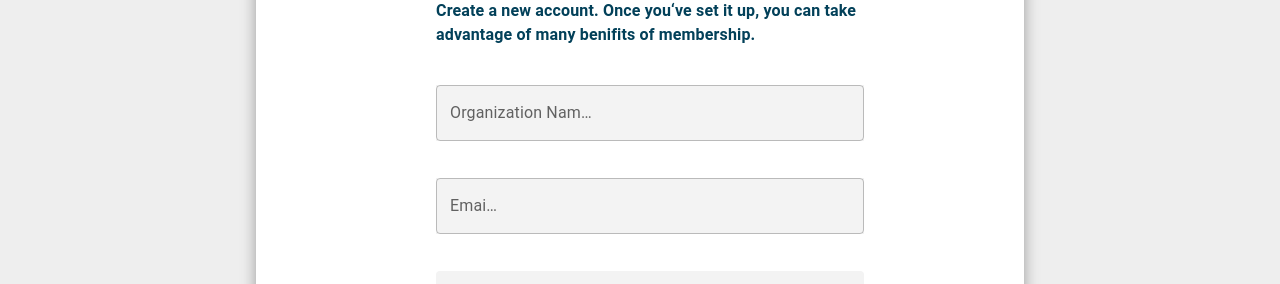
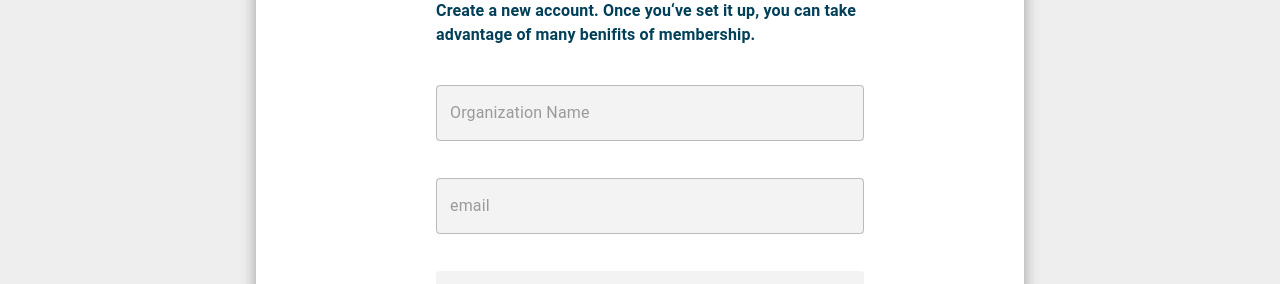
Before and after one commit to GSG-G10/eventy, a React (Create React App) app in the folder client/: page /register in a window 1280 px wide. Shown: the part 247-531 px from the top of the page. Built offline with nearby package versions, Linux system fonts and the light colour scheme; no server answers.

Commit message:
edit sinup inputs

```diff
--- a/client/src/pages/Register/SignUp/index.jsx
+++ b/client/src/pages/Register/SignUp/index.jsx
@@ -88,9 +88,10 @@ const SignUp = () => {
 
       <TextField
         className="filled-basic"
-        label="Organization Name"
+        hiddenLabel
+        placeholder='Organization Name'
         name="name"
-        sx={{ backgroundColor: '#F3F3F3', width: '100%' }}
+        sx={{ backgroundColor: '#F3F3F3', width: '100%', outline: 'none' }}
         required
         color="secondary"
         value={value.name}
@@ -99,10 +100,11 @@ const SignUp = () => {
 
       <TextField
         className="filled-basic"
-        label="Email"
+        hiddenLabel
+        placeholder='email'
         name="email"
         type="email"
-        style={{ backgroundColor: '#F3F3F3', width: '100%' }}
+        style={{ backgroundColor: '#F3F3F3', width: '100%', outline: 'none' }}
         required
         color="secondary"
         value={value.email}
--- a/package.json
+++ b/package.json
@@ -5,7 +5,7 @@
   "main": "index.js",
   "scripts": {
     "start": "NODE_ENV=production node server/index.js",
-    "dev": "NODE_ENV=development nodemon server/index.js",
+    "dev": "cross-env NODE_ENV=development nodemon server/index.js",
     "test": " NODE_ENV=test jest --detectOpenHandles --coverage",
     "heroku-postbuild": "cd client && npm install && npm run build"
   },
```
Also changed, not shown: 1 other file (tests, documents, lock files or other folders).
